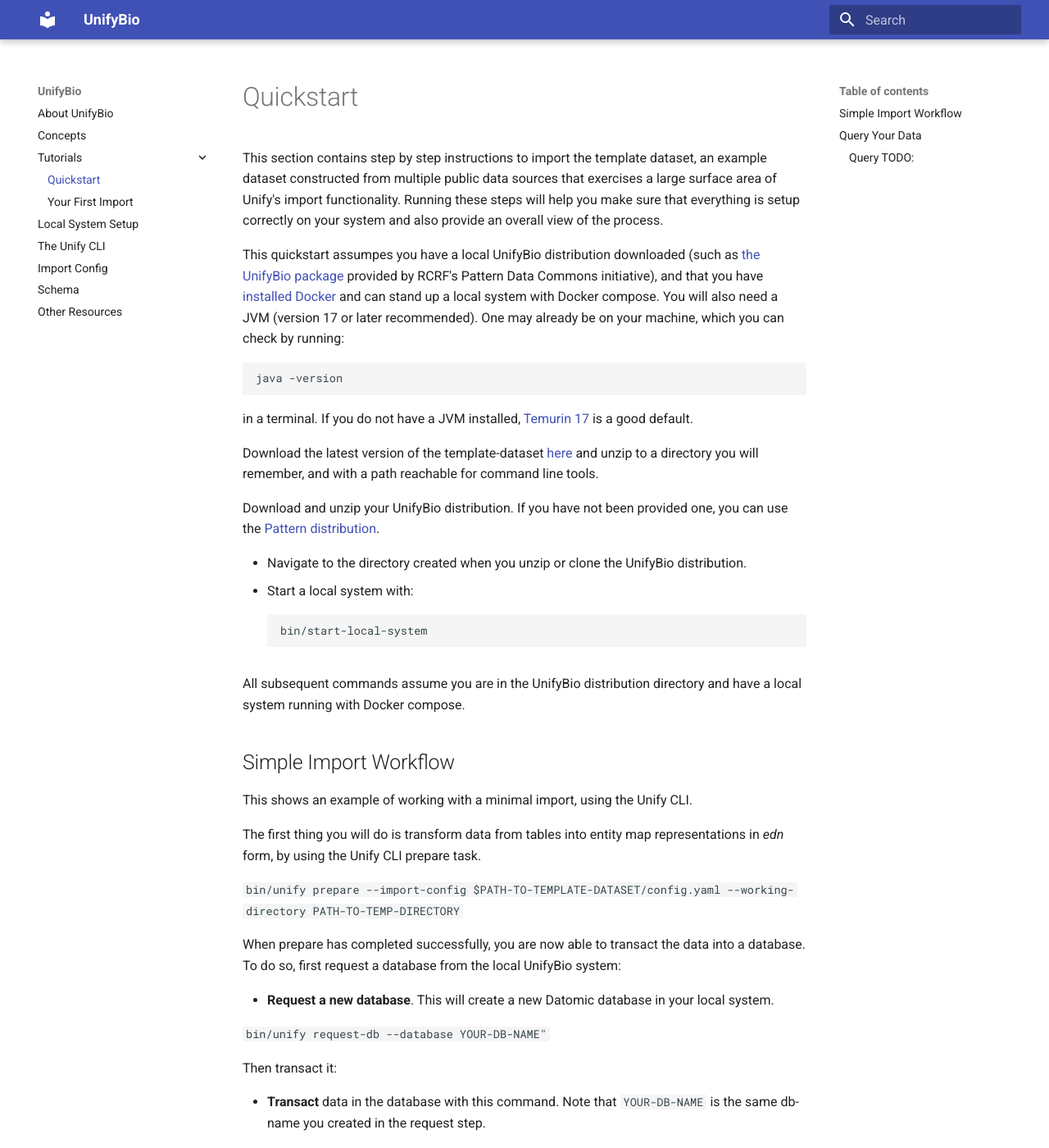
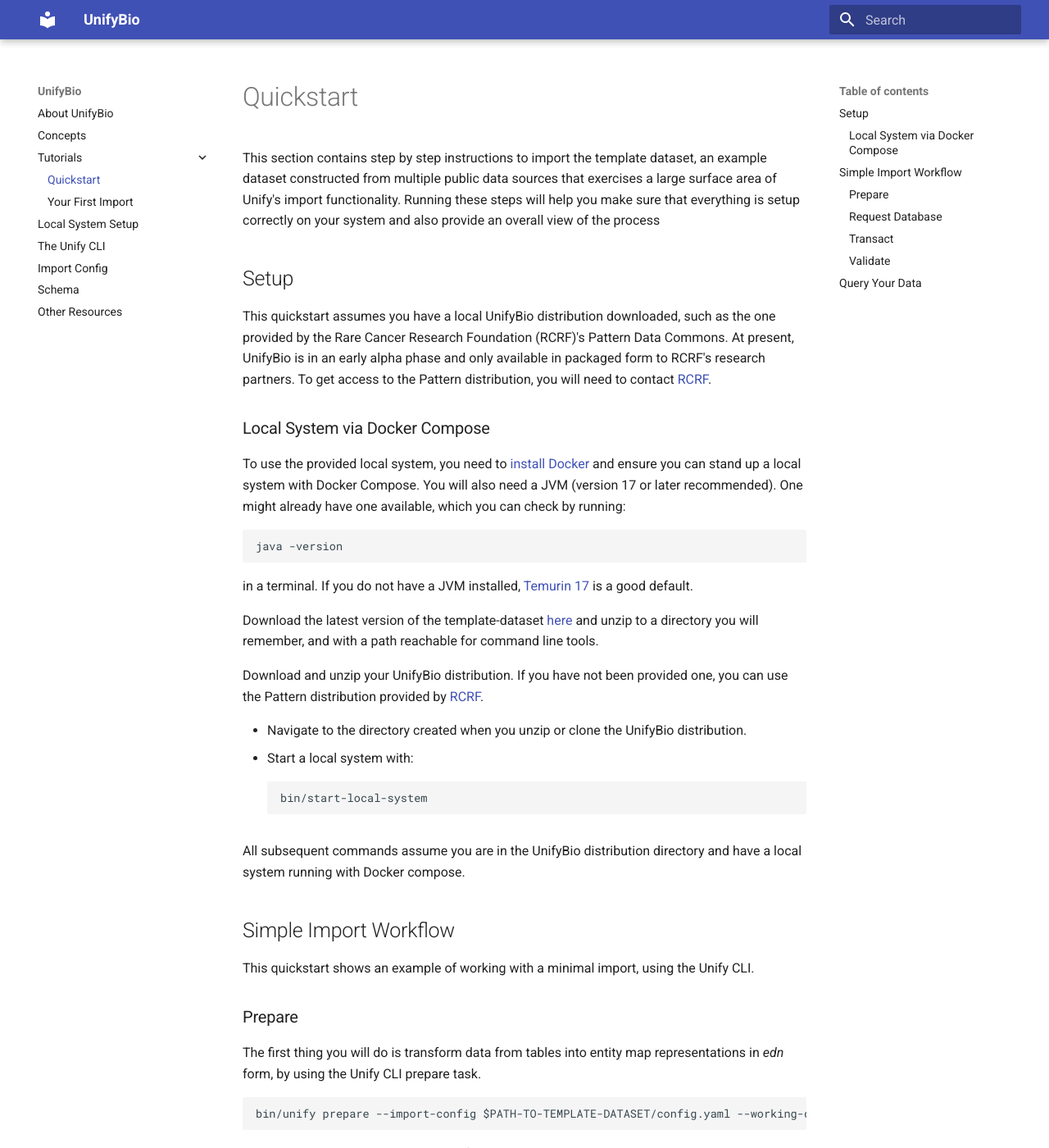
Before and after one commit to UnifyBio/unifybio-site, an MkDocs documentation site: the page built from docs/tutorials/quickstart.md, in a window 1280 px wide and 1400 px high. Shown: the whole window at 82% size. Built offline with MkDocs 1.6.1 and Material for MkDocs 9.7.7, drawn with Linux system fonts in a browser that asks for light colours; some of the changed text lies outside the part shown.

Commit message:
update the quickstart

````diff
--- a/docs/tutorials/quickstart.md
+++ b/docs/tutorials/quickstart.md
@@ -1,19 +1,29 @@
 # Quickstart
 
-This section contains step by step instructions to import the template dataset, an example dataset constructed from multiple public data sources that exercises a large surface area of Unify's import functionality. Running these steps will help you make sure that everything is setup correctly on your system and also provide an overall view of the process.
+This section contains step by step instructions to import the template dataset, an example dataset constructed from multiple
+public data sources that exercises a large surface area of Unify's import functionality. Running these steps will help you
+make sure that everything is setup correctly on your system and also provide an overall view of the process
 
-This quickstart assumpes you have a local UnifyBio distribution downloaded (such as
-[the UnifyBio package](TODO)
-provided by RCRF's Pattern Data Commons initiative),
-and that you have [installed Docker](https://docs.docker.com/)
-and can stand up a local system with Docker compose. You will also need a JVM
-(version 17 or later recommended). One may already be on your machine, which you can check by running:
+## Setup
+
+This quickstart assumes you have a local UnifyBio distribution downloaded, such as
+the one provided by the Rare Cancer Research Foundation (RCRF)'s Pattern Data Commons.
+At present, UnifyBio is in an early alpha phase and only available in packaged
+form to RCRF's research partners. To get access to the Pattern distribution,
+you will need to contact [RCRF](https://rarecancer.org/initiatives).
+
+### Local System via Docker Compose
+
+To use the provided local system, you need to [install Docker](https://docs.docker.com/)
+and ensure you can stand up a local system with Docker Compose. You will also need a JVM
+(version 17 or later recommended). One might already have one available,
+which you can check by running:
 
 ```
 java -version
 ```
 
-in a terminal. If you do not have a JVM installed,  [Temurin 17](https://adoptium.net/installation/)
+in a terminal. If you do not have a JVM installed, [Temurin 17](https://adoptium.net/installation/)
 is a good default.
 
 Download the latest version of the template-dataset
@@ -21,7 +31,7 @@
 remember, and with a path reachable for command line tools.
 
 Download and unzip your UnifyBio distribution. If you have not been provided one, you can use
-the [Pattern distribution](https://github.com/RCRF/data-commons-workshop-env).
+the Pattern distribution provided by [RCRF](https://rarecancer.org/initiatives).
 
 - Navigate to the directory created when you unzip or clone the UnifyBio distribution.
 - Start a local system with:
@@ -35,42 +45,81 @@
 
 ## Simple Import Workflow
 
-This shows an example of working with a minimal import, using the Unify CLI.
+This quickstart shows an example of working with a minimal import, using the Unify CLI.
+
+### Prepare
 
 The first thing you will do is transform data from tables into entity map representations in _edn_ form,
 by using the Unify CLI prepare task.
 
-  ```bin/unify prepare --import-config $PATH-TO-TEMPLATE-DATASET/config.yaml --working-directory PATH-TO-TEMP-DIRECTORY```
+```
+bin/unify prepare --import-config $PATH-TO-TEMPLATE-DATASET/config.yaml --working-directory PATH-TO-TEMP-DIRECTORY
+```
 
-When prepare has completed successfully, you are now able to transact the data into a database.
-To do so, first request a database from the local UnifyBio system:
+When prepare has completed successfully, you will be able to transact the data into a database.
 
-- **Request a new database**. This will create a new Datomic database in your local system.
+### Request Database
 
-  ```bin/unify request-db --database YOUR-DB-NAME"```
+Before we can transact data, we need a database to transact it into. For this quickstart, we'll
+request a dev database from the local UnifyBio system:
 
-Then transact it:
+```
+bin/unify request-db --database YOUR-DB-NAME"
+```
 
-- **Transact** data in the database with this command. Note that `YOUR-DB-NAME` is the same db-name you created in the request step.
+This will create a new Datomic database in your local system. In most UnifyBio workflows,
+you will work iteratively with dev databases to create, debug, and update the dataset
+import.
 
-  ```bin/unify transact --database YOUR-DB-NAME --working-directory PATH-TO-TEMP-DIRECTORY```
+_Note_: Local dev databases are suitable for learning Unify, but it is expected that
+production ready datasets will be published or otherwise blessed for use
+in a centralized system through an org specified process.
 
-After the data has been transcated, you can validate it, which ensures that entities conform to spec,
-are structurally consistent, and referentially consistent (all targets of entity reference
+### Transact
+
+Now that we have prepared a dataset for import and have a database to import it into, we
+are ready to run `transact`. Note that `YOUR-DB-NAME` is the same `--database` you
+created in the request step.
+
+```
+bin/unify transact --database YOUR-DB-NAME --working-directory PATH-TO-TEMP-DIRECTORY
+```
+The data is now in the database and can be queried, accessed through integrations,
+and validated.
+
+### Validate
+
+UnifyBio distributions include a `validate` task, which ensures that data in a database
+conforms to org provided specifications. These ensure data are structurally and
+semantically sound, as well as referentially consistent (all targets of entity reference
 attributes refer to other entities that actually exist).
 
-- **Validate** your import with this command
+Validate your import with this command:
 
-  ```bin/validate --database YOUR-DB-NAME --dataset "template-dataset"```
+```
+bin/validate --database YOUR-DB-NAME --dataset "template-dataset"
+```
 
 ## Query Your Data
 
 You can now run queries against the local database! If you are using the Pattern Data Commons distribution and schema,
-you can install the `patternq` [Python](https://github.com/rcrf/patternq)
-or [R](https://github.com/CANDELbio/wick) libraries.
+you can install the `patternq` [Python](https://github.com/rcrf/patternq) or [R](https://github.com/CANDELbio/wick) libraries
+for free form query.
 
-### Query TODO:
+The Pattern distribution contains an example query you can run with Python. This
+script accesses data through the Query service included in the local docker compose system.
+You will need to have the `requests` package in your local Python environment to run it.
 
-- simple Python script in Pattern ditribution
-- how to configure PatternQ Python to talk to local system
-- example library call that enumerates some data
+```
+python util/local-test-query.py YOUR-DB-NAME
+```
+
+You can optionally include a second arg to `local-test-query.py` that contains a file path to
+a JSON file containing a query request body.
+While covering the possible contents and [query language](https://docs.datomic.com/query/query-data-reference.html)
+are outside the scope of
+this tutorial, you can inspect the conents of the Python script, consult some of the
+[examples](https://github.com/vendekagon-labs/datomic-query-service/blob/main/resources/example-q.json)
+in the query service repo, and use the
+[live schema browser](http://rcrf-data-commons-dashboard--env.eba-t2nvd7ac.us-east-1.elasticbeanstalk.com/schema/1.3.1/index.html)
+as guides for constructing more advanced queries.
````
